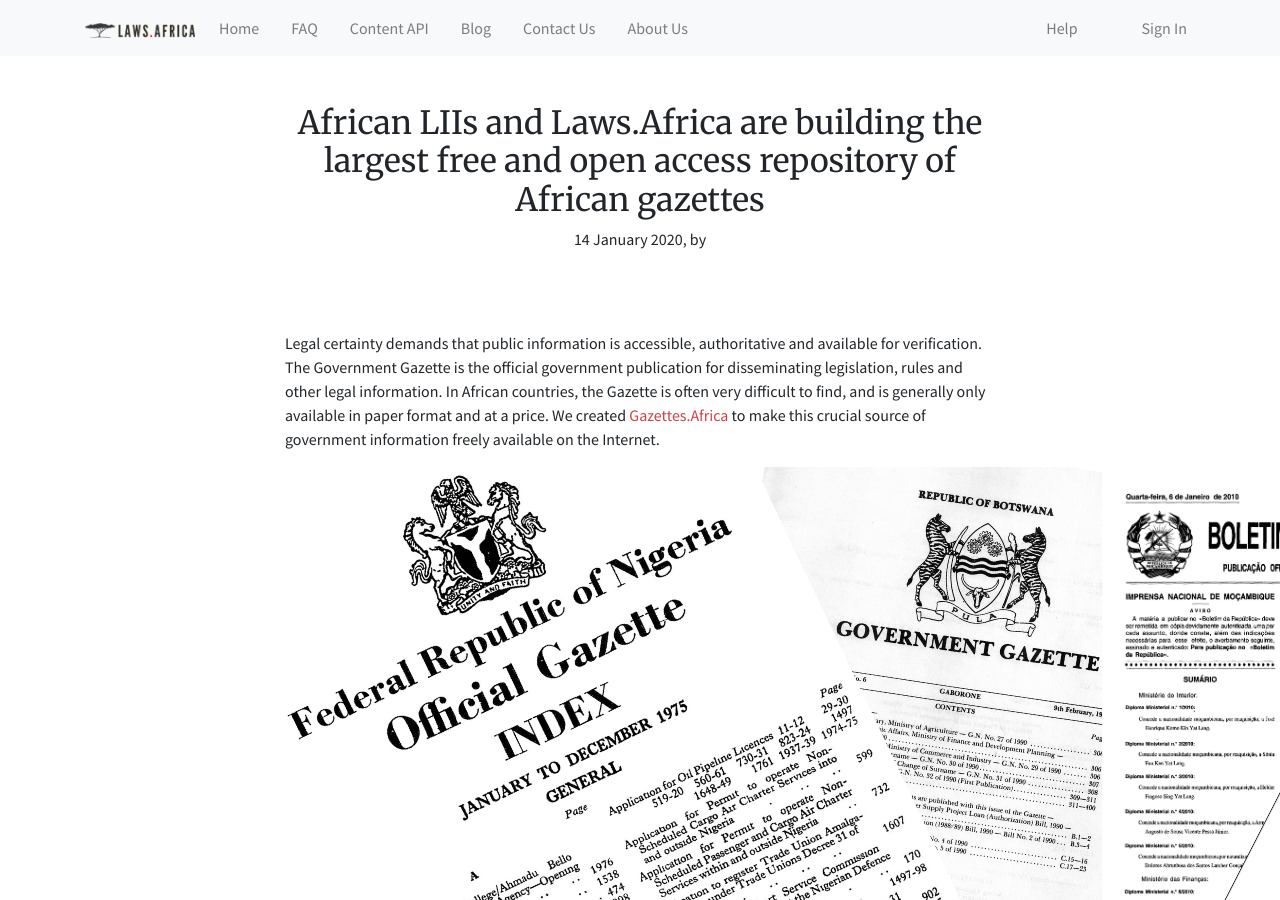
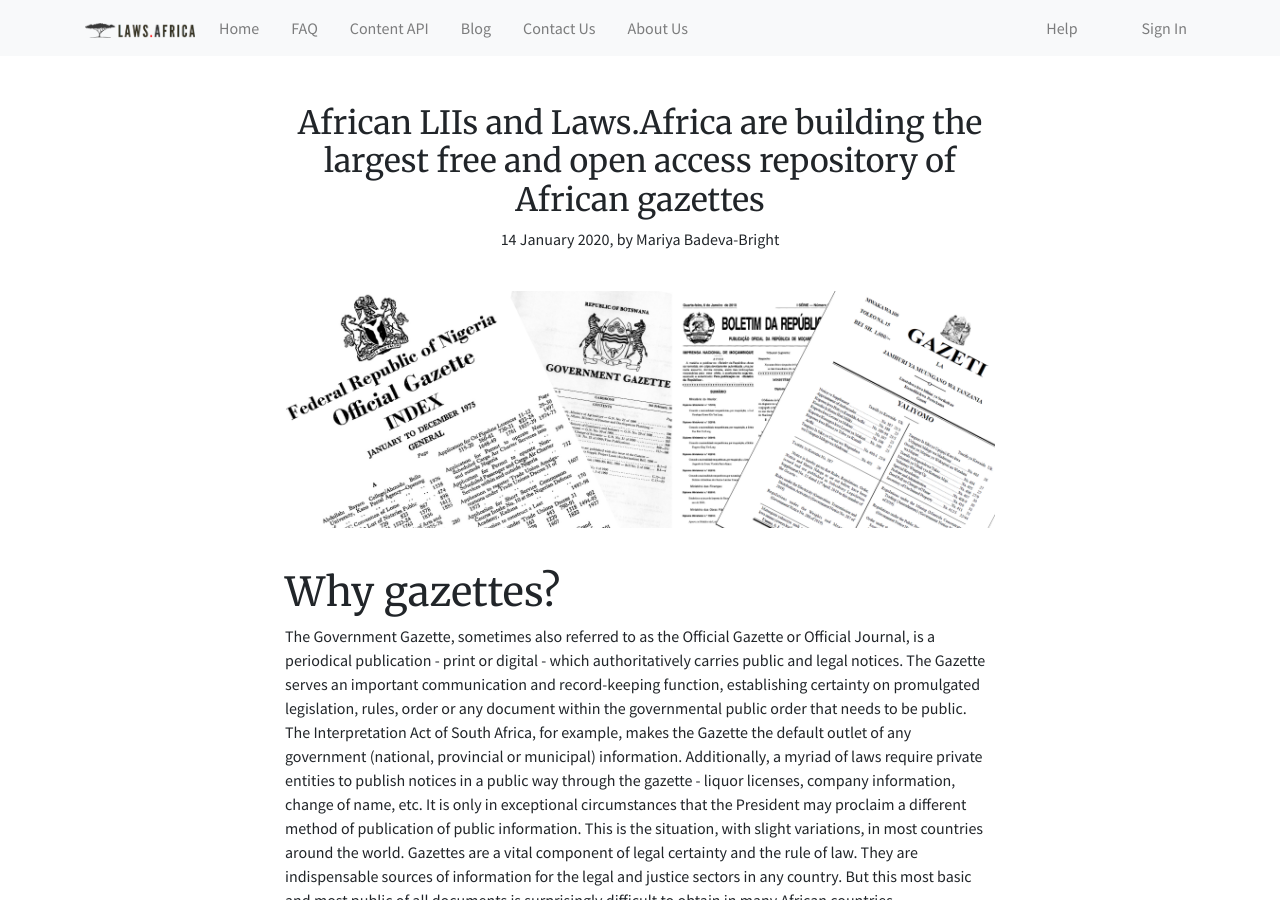
Before and after one commit to laws-africa/laws-africa.github.io, a Jekyll site: the page built from _posts/2020-01-14-african-liis-and-laws-dot-africa-are-building-the-largest-free-and-open-access-repository-of-african-gazettes.markdown, in a window 1280 px wide and 900 px high. Built offline with Jekyll 4.4.1, drawn with Linux system fonts in a browser that asks for light colours; nearby versions of some CDN libraries.

Commit message:
Updated African Liis And Laws Dot Africa Are Building The Largest Free And Open Access Repository Of African Gazettes

```diff
--- a/_posts/2020-01-14-african-liis-and-laws-dot-africa-are-building-the-largest-free-and-open-access-repository-of-african-gazettes.markdown
+++ b/_posts/2020-01-14-african-liis-and-laws-dot-africa-are-building-the-largest-free-and-open-access-repository-of-african-gazettes.markdown
@@ -12,11 +12,16 @@
 - African gazettes
 - government gazette
 - collaboration
+author: Mariya Badeva-Bright
+image: "/uploads/1.png"
+lead: Legal certainty demands that public information is accessible, authoritative
+  and available for verification. The Government Gazette is the official government
+  publication for disseminating legislation, rules and other legal information. In
+  African countries, the Gazette is often very difficult to find, and is generally
+  only available in paper format and at a price. We created [Gazettes.Africa](https://gazettes.africa)
+  to make this crucial source of government information freely available on the Internet.
 ---
 
-Legal certainty demands that public information is accessible, authoritative and available for verification. The Government Gazette is the official government publication for disseminating legislation, rules and other legal information. In African countries, the Gazette is often very difficult to find, and is generally only available in paper format and at a price. We created [Gazettes.Africa](https://gazettes.africa) to make this crucial source of government information freely available on the Internet.
-
-![1.png](/uploads/1.png)
 
 # Why gazettes?
 The Government Gazette, sometimes also referred to as the Official Gazette or Official Journal, is a periodical publication - print or digital - which authoritatively carries public and legal notices. The Gazette serves an important communication and record-keeping function, establishing certainty on promulgated legislation, rules, order or any document within the governmental public order that needs to be public.  The Interpretation Act of South Africa, for example, makes the Gazette the default outlet of any government (national, provincial or municipal) information.  Additionally, a myriad of laws require private entities to publish notices in a public way through the gazette - liquor licenses, company information, change of name, etc.  It is only in exceptional circumstances that the President may proclaim a different method of publication of public information. This is the situation, with slight variations, in most countries around the world. Gazettes are a vital component of legal certainty and the rule of law. They are indispensable sources of information for the legal and justice sectors in any country.  But this most basic and most public of all documents is surprisingly difficult to obtain in many African countries.
```
